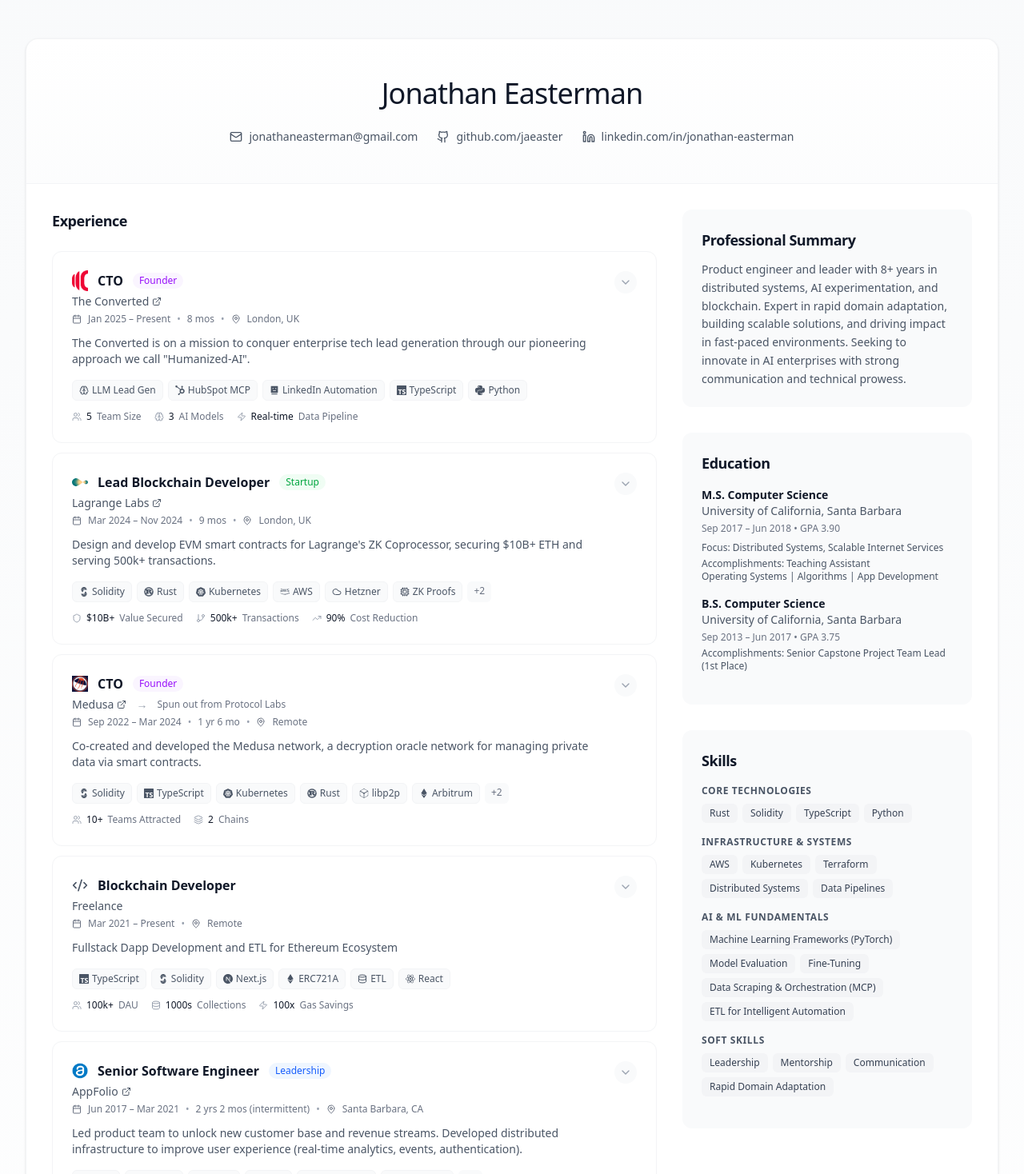
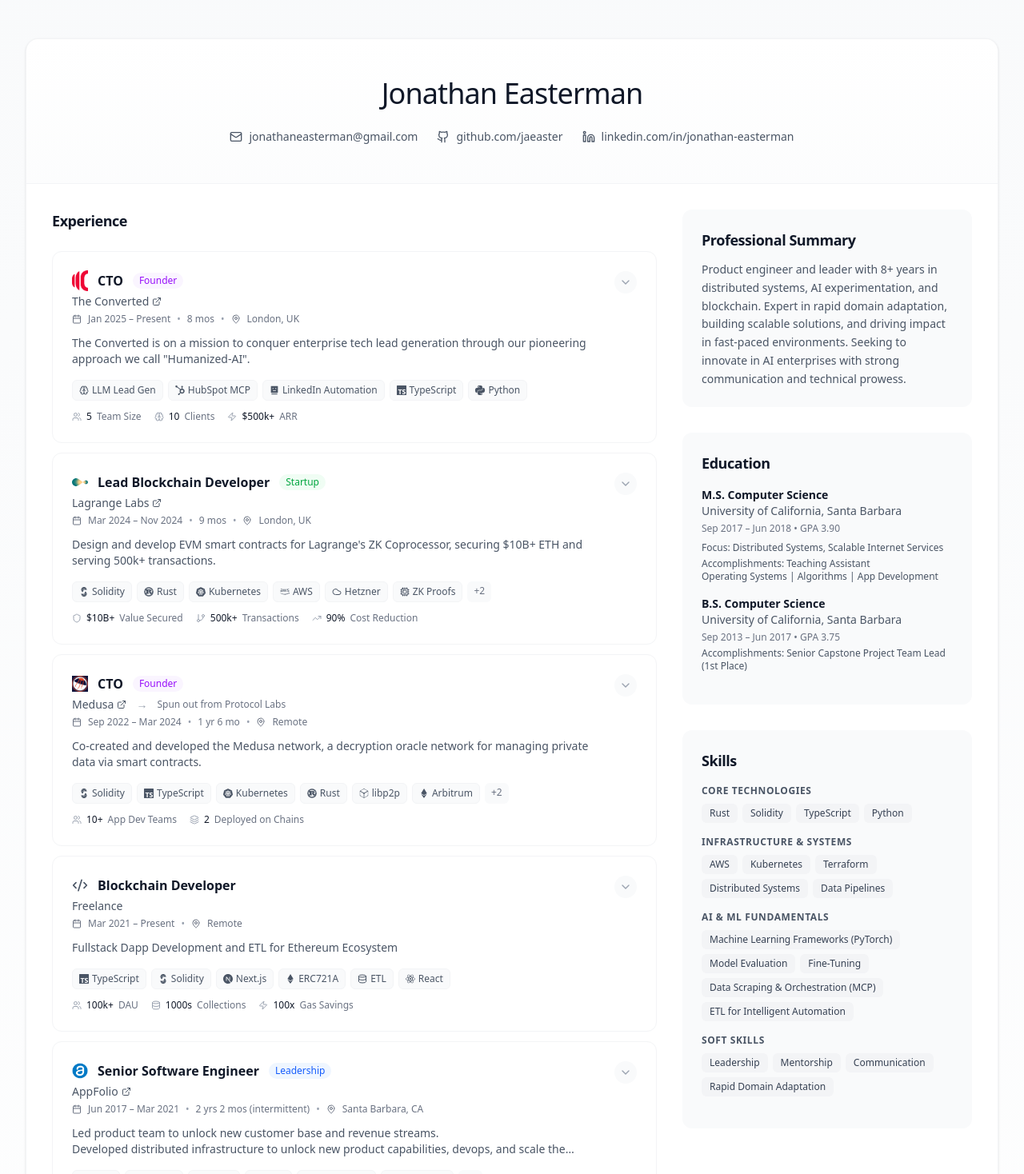
Before and after one commit to Joni-Space/website, a Next.js app: page /resume in a window 1280 px wide. Shown: the top 1468 px of the page at 80% size. Built offline with nearby package versions, Linux system fonts and the light colour scheme.

Commit message:
copy changes to experiences

```diff
--- a/app/resume/data.tsx
+++ b/app/resume/data.tsx
@@ -24,10 +24,10 @@
       'The Converted is on a mission to conquer enterprise tech lead generation through our pioneering approach we call "Humanized-AI".',
     metrics: [
       { label: 'Team Size', value: '5', icon: <Users className="w-3 h-3" /> },
-      { label: 'AI Models', value: '3', icon: <Brain className="w-3 h-3" /> },
+      { label: 'Clients', value: '10', icon: <Brain className="w-3 h-3" /> },
       {
-        label: 'Data Pipeline',
-        value: 'Real-time',
+        label: 'ARR',
+        value: '$500k+',
         icon: <Zap className="w-3 h-3" />,
       },
     ],
@@ -45,15 +45,15 @@
       },
       {
         category: 'technical',
-        text: 'Built MCP-powered CRM superpowers enabling lean consulting operations',
+        text: 'Built MCP-powered CRM capabilities enabling lean sales operations',
       },
       {
         category: 'impact',
-        text: 'Maximized conversion rates through AI-driven prospect priority search',
+        text: 'Maximized conversion rates through AI-driven LinkedIn SalesNav priority search',
       },
       {
         category: 'scale',
-        text: 'Designed ethical data pipelines positioned for rapid AI innovation scale',
+        text: 'Grew from 0 to 10 clients, 5 employees, and $500k+ ARR in 6 months',
       },
     ],
   },
@@ -106,7 +106,7 @@
       },
       {
         category: 'technical',
-        text: 'Developed EVM contracts for ZK Coprocessor with AI-like optimizations',
+        text: 'Developed EVM contracts for ZK Coprocessor with novel optimizations to facilitate gas savings and superior UX',
       },
       {
         category: 'impact',
@@ -114,7 +114,7 @@
       },
       {
         category: 'innovation',
-        text: 'Implemented Rust distributed system for proof workload planning and assignment to 3rd-party provers',
+        text: 'Implemented Rust distributed system with cryptoeconomics for proof workload planning and assignment to 3rd-party provers',
       },
     ],
   },
@@ -129,11 +129,15 @@
       'Co-created and developed the Medusa network, a decryption oracle network for managing private data via smart contracts.',
     metrics: [
       {
-        label: 'Teams Attracted',
+        label: 'App Dev Teams',
         value: '10+',
         icon: <Users className="w-3 h-3" />,
       },
-      { label: 'Chains', value: '2', icon: <Layers className="w-3 h-3" /> },
+      {
+        label: 'Deployed on Chains',
+        value: '2',
+        icon: <Layers className="w-3 h-3" />,
+      },
     ],
     technologies: [
       'Solidity',
@@ -158,15 +162,15 @@
       },
       {
         category: 'impact',
-        text: 'Attracted 10+ teams to adopt the platform',
+        text: 'Attracted 10+ teams to leverage Medusa in their applications',
       },
       {
         category: 'technical',
-        text: 'Engineered fullstack: Solidity contracts, TypeScript SDK, Rust libp2p networking',
+        text: 'Engineered fullstack: Solidity contracts, TypeScript SDK, Rust libp2p networking, Kubernetes infra',
       },
       {
         category: 'innovation',
-        text: 'Built protocols for AI-enhanced data privacy in blockchain',
+        text: 'Built threshold encryption protocols for onchain programmatic access control',
       },
     ],
     // Nested experience showing Protocol Labs role that led to Medusa spinout
@@ -246,7 +250,7 @@
       },
       {
         category: 'impact',
-        text: 'Built Next.js eCommerce with AI personalization features',
+        text: 'Built Next.js eCommerce with token-based loyalty features',
       },
     ],
   },
@@ -257,8 +261,14 @@
     dates: 'Jun 2017 – Mar 2021',
     duration: '2 yrs 2 mos (intermittent)',
     type: 'leadership',
-    description:
-      'Led product team to unlock new customer base and revenue streams. Developed distributed infrastructure to improve user experience (real-time analytics, events, authentication).',
+    description: (
+      <>
+        Led product team to unlock new customer base and revenue streams.
+        <br />
+        Developed distributed infrastructure to unlock new product capabilities,
+        devops, and scale the organization of 100+ engineers.
+      </>
+    ),
     metrics: [
       { label: 'Team Size', value: '8', icon: <Users className="w-3 h-3" /> },
       {
@@ -281,11 +291,11 @@
     achievements: [
       {
         category: 'leadership',
-        text: 'Led team of 8 engineers for new SaaS product launch',
+        text: 'Buit and led cross-functional team of 8 for new SaaS product launch',
       },
       {
         category: 'scale',
-        text: 'Scaled platform to serve 20k+ customers with new revenue streams',
+        text: 'Scaled new product to serve 20k+ customers with new revenue streams',
       },
       {
         category: 'technical',
@@ -317,11 +327,11 @@
       },
       {
         category: 'technical',
-        text: 'Streamed Wikipedia data to boost F1 score with AI fine-tuning',
+        text: 'Streamed Wikipedia data to boost F1 score with real-time data',
       },
       {
         category: 'innovation',
-        text: 'Built metrics service and CMS for knowledge graph enhancing NLP',
+        text: 'Built metrics service to monitor ETL jobs and CMS for knowledge graph data fixes',
       },
     ],
   },
--- a/app/resume/types.ts
+++ b/app/resume/types.ts
@@ -7,7 +7,7 @@
   dates: string
   duration?: string
   type?: 'leadership' | 'technical' | 'startup' | 'founder'
-  description?: string
+  description?: string | React.ReactNode
   metrics?: {
     label: string
     value: string
```
